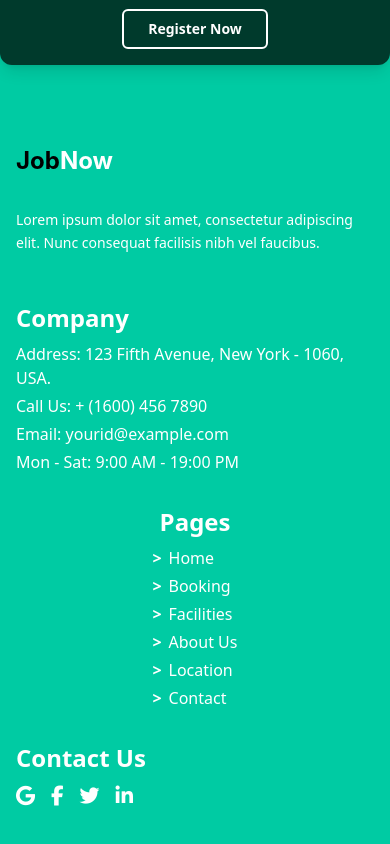
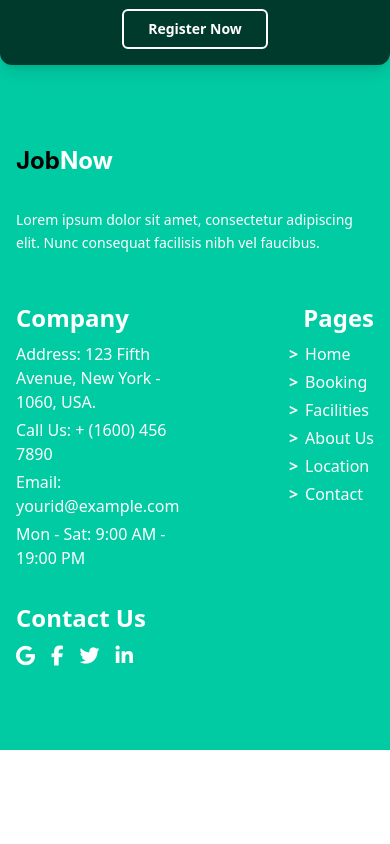
Before and after one commit to joyasamirsaad/jobsearchweb, a Next.js app: page / in a window 390 px wide. Shown: the part 6354-7198 px from the top of the page. After the commit the page ends 7104 px from the top, so only its background shows below. Built offline with nearby package versions, Linux system fonts and the light colour scheme.

Commit message:
Add files via upload

```diff
--- a/components/Footer.tsx
+++ b/components/Footer.tsx
@@ -14,7 +14,7 @@ export default function Footer() {
         </div>
 
         {/* Wrapper for Company + Pages + Contact Us */}
-        <div className="col-span-1 lg:col-span-6 lg:col-start-5 grid grid-cols-1 md:grid-cols-2 lg:grid-cols-3 gap-8">
+        <div className="col-span-1 lg:col-span-6 lg:col-start-5 grid grid-cols-2 lg:grid-cols-3 gap-8">
           {/* Company */}
           <div className="flex flex-col items-start text-left text-white">
             <h2 className="font-bold text-2xl mb-2">Company</h2>
@@ -27,7 +27,7 @@ export default function Footer() {
           </div>
 
           {/* Pages */}
-          <div className="flex flex-col items-center text-left text-white">
+          <div className="flex flex-col items-end md:items-center text-left text-white">
             <h2 className="font-bold text-2xl mb-2">Pages</h2>
             <ul className="space-y-1 list-none text-white">
               {["Home", "Booking", "Facilities", "About Us", "Location", "Contact"].map((item) => (
```
